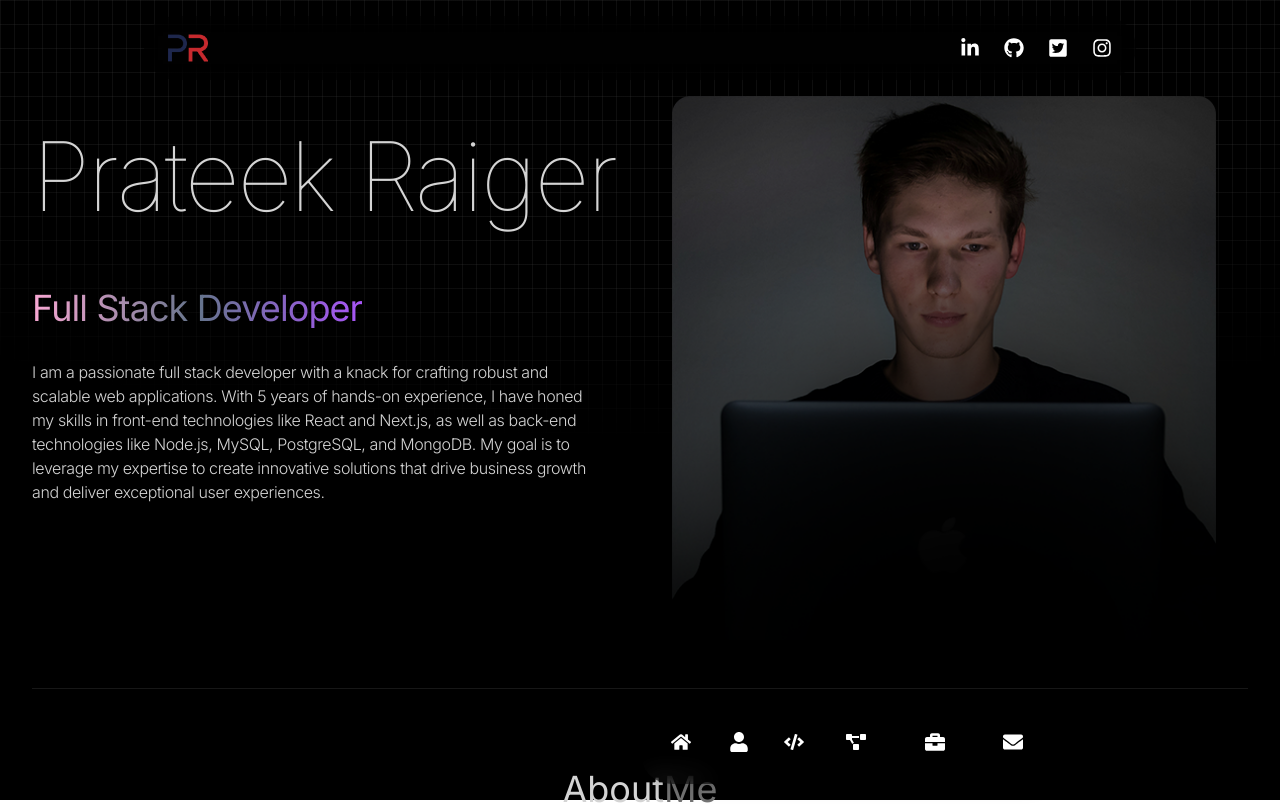
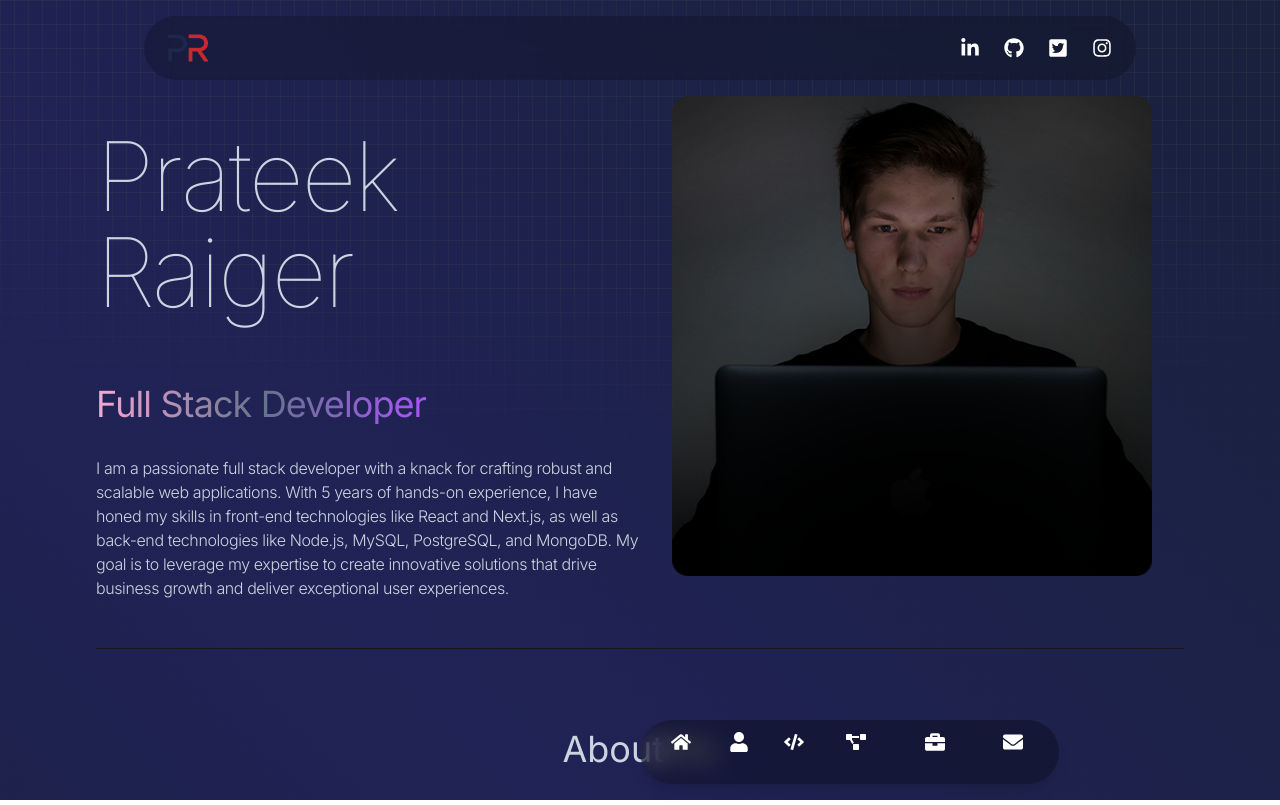
Before and after one commit to prateekraiger/React_Portfolio, a React (Vite) app: page / in a window 1280 px wide. Shown: the top 805 px of the page. Built offline with nearby package versions, Linux system fonts and the light colour scheme.

Commit message:
updated design

```diff
--- a/index.html
+++ b/index.html
@@ -3,8 +3,12 @@
 
 <head>
   <meta charset="UTF-8" />
-  <link rel="icon" type="image/svg+xml" href="/vite.svg" />
+  <link rel="icon" type="image/svg+xml" href="/logo.svg" />
   <meta name="viewport" content="width=device-width, initial-scale=1.0" />
+  <meta name="author" content="Pratik" />
+  <meta name="keywords" content="Pratik, portfolio, web development, design, projects, skills" />
+  <meta name="description"
+    content="Welcome to Pratik's portfolio. Explore my projects, skills, and experiences in web development and design." />
   <title>Pratik PortFolio</title>
 </head>
 
--- a/src/App.jsx
+++ b/src/App.jsx
@@ -1,6 +1,7 @@
-import React, { Suspense, lazy } from "react";
+import React, { Suspense, lazy, useState } from "react";
 import { ErrorBoundary } from "react-error-boundary";
 import AnimatedCursor from "react-animated-cursor";
+import { motion, AnimatePresence } from "framer-motion";
 
 // Lazy load components for better performance
 const Navbar = lazy(() => import("./components/Navbar"));
@@ -11,91 +12,174 @@ const Experience = lazy(() => import("./components/Experience"));
 const Projects = lazy(() => import("./components/Projects"));
 const Contact = lazy(() => import("./components/Contact"));
 
-// Error Fallback Component
+// Enhanced Error Fallback Component
 const ErrorFallback = ({ error, resetErrorBoundary }) => {
   return (
-    <div role="alert" className="text-center p-8 text-red-500">
-      <pre>{error.message}</pre>
-      <button
-        onClick={resetErrorBoundary}
-        className="mt-4 px-4 py-2 bg-cyan-500 text-white rounded"
+    <motion.div
+      initial={{ opacity: 0 }}
+      animate={{ opacity: 1 }}
+      exit={{ opacity: 0 }}
+      className="fixed inset-0 z-50 flex items-center justify-center bg-slate-900/90 p-4"
+    >
+      <motion.div
+        initial={{ scale: 0.8 }}
+        animate={{ scale: 1 }}
+        className="bg-slate-800 border border-slate-700 rounded-xl p-8 max-w-md w-full text-center shadow-2xl"
       >
-        Try again
-      </button>
-    </div>
+        <div className="mb-6">
+          <svg
+            xmlns="http://www.w3.org/2000/svg"
+            className="h-16 w-16 mx-auto text-indigo-500 mb-4"
+            fill="none"
+            viewBox="0 0 24 24"
+            stroke="currentColor"
+          >
+            <path
+              strokeLinecap="round"
+              strokeLinejoin="round"
+              strokeWidth={2}
+              d="M12 9v2m0 4h.01m-6.938 4h13.856c1.54 0 2.502-1.667 1.732-3L13.732 4c-.77-1.333-2.694-1.333-3.464 0L3.34 16c-.77 1.333.192 3 1.732 3z"
+            />
+          </svg>
+          <h2 className="text-2xl font-bold text-indigo-400 mb-2">
+            Unexpected Error
+          </h2>
+        </div>
+        <pre className="text-sm text-slate-300 bg-slate-900 p-4 rounded-lg mb-6 max-h-40 overflow-auto">
+          {error.message}
+        </pre>
+        <motion.button
+          whileHover={{ scale: 1.05 }}
+          whileTap={{ scale: 0.95 }}
+          onClick={resetErrorBoundary}
+          className="w-full py-3 bg-indigo-600 text-white font-bold rounded-lg hover:bg-indigo-500 transition-all duration-300"
+        >
+          Reload Application
+        </motion.button>
+      </motion.div>
+    </motion.div>
   );
 };
 
-// Loading Component
-const LoadingSpinner = () => (
-  <div className="fixed inset-0 flex items-center justify-center bg-black">
-    <div className="animate-spin rounded-full h-16 w-16 border-t-4 border-cyan-500"></div>
-  </div>
-);
+// Enhanced Loading Component
+const LoadingSpinner = () => {
+  const [dots, setDots] = useState("");
+
+  React.useEffect(() => {
+    const interval = setInterval(() => {
+      setDots((prev) => (prev.length >= 3 ? "" : prev + "."));
+    }, 500);
+    return () => clearInterval(interval);
+  }, []);
+
+  return (
+    <motion.div
+      initial={{ opacity: 0 }}
+      animate={{ opacity: 1 }}
+      transition={{ duration: 0.5 }}
+      className="fixed inset-0 flex flex-col items-center justify-center bg-slate-900"
+    >
+      <div className="relative">
+        <motion.div
+          animate={{
+            rotate: 360,
+            scale: [1, 1.2, 1],
+          }}
+          transition={{
+            duration: 2,
+            repeat: Infinity,
+            ease: "easeInOut",
+          }}
+          className="w-24 h-24 border-4 border-transparent border-t-indigo-600 rounded-full"
+        />
+        <div className="absolute inset-0 flex items-center justify-center text-indigo-400 font-bold text-xl">
+          Loading{dots}
+        </div>
+      </div>
+    </motion.div>
+  );
+};
 
 const App = () => {
   return (
     <ErrorBoundary
       FallbackComponent={ErrorFallback}
-      onReset={() => {
-        // Reset the state of your app here
-        window.location.reload();
-      }}
+      onReset={() => window.location.reload()}
     >
       <Suspense fallback={<LoadingSpinner />}>
-        <div className="relative overflow-x-hidden text-neutral-300 antialiased selection:bg-cyan-300 selection:text-cyan-900">
-          {/* Animated Background */}
+        <motion.div
+          initial={{ opacity: 0 }}
+          animate={{ opacity: 1 }}
+          transition={{ duration: 0.5 }}
+          className="relative overflow-x-hidden text-slate-300 antialiased
+          selection:bg-indigo-500/50 selection:text-white"
+        >
+          {/* Enhanced Animated Background */}
           <div className="fixed inset-0 -z-10">
-            <div className="absolute inset-0 bg-black">
+            <div className="absolute inset-0 bg-slate-900">
+              <motion.div
+                animate={{
+                  backgroundPosition: ["0% 0%", "100% 100%"],
+                }}
+                transition={{
+                  duration: 10,
+                  repeat: Infinity,
+                  repeatType: "reverse",
+                }}
+                className="absolute inset-0 bg-[linear-gradient(45deg,#1e293b_25%,#312e81_50%,#1e293b_75%)] bg-[size:400%_400%] opacity-50"
+              />
+              <div className="absolute inset-0 bg-[linear-gradient(to_right,rgba(71,85,105,0.1)_1px,transparent_1px),linear-gradient(to_bottom,rgba(71,85,105,0.1)_1px,transparent_1px)] bg-[size:24px_24px] opacity-30"></div>
+              {/* Add vertical and horizontal lines of color */}
               <div className="absolute inset-0 bg-[linear-gradient(to_right,#4f4f4f2e_1px,transparent_1px),linear-gradient(to_bottom,#4f4f4f2e_1px,transparent_1px)] bg-[size:14px_24px] [mask-image:radial-gradient(ellipse_80%_50%_at_50%_0%,#000_70%,transparent_110%)]"></div>
             </div>
           </div>
 
-          {/* Main Content */}
-          <div className="container mx-auto px-4 md:px-8 space-y-16">
+          {/* Main Content with Enhanced Layout */}
+          <div className="container mx-auto px-4 md:px-8 space-y-16 max-w-6xl">
             <Navbar />
 
-            <section id="hero">
-              <Hero />
-            </section>
-
-            <section id="about">
-              <About />
-            </section>
-
-            <section id="skills">
-              <Skills />
-            </section>
-
-            <section id="projects">
-              <Projects />
-            </section>
-
-            <section id="experience">
-              <Experience />
-            </section>
-
-            <section id="contact">
-              <Contact />
-            </section>
+            {/* Sections with Animated Transitions */}
+            {[
+              { id: "hero", component: Hero },
+              { id: "about", component: About },
+              { id: "skills", component: Skills },
+              { id: "projects", component: Projects },
+              { id: "experience", component: Experience },
+              { id: "contact", component: Contact },
+            ].map(({ id, component: Component }) => (
+              <motion.section
+                key={id}
+                id={id}
+                initial={{ opacity: 0, y: 50 }}
+                whileInView={{ opacity: 1, y: 0 }}
+                transition={{ duration: 0.6 }}
+                viewport={{ once: true }}
+                className="relative group"
+              >
+                <Component />
+                <div className="absolute -inset-2 bg-indigo-900/10 rounded-xl opacity-0 group-hover:opacity-100 transition-all duration-300 blur-md -z-10"></div>
+              </motion.section>
+            ))}
           </div>
 
-          {/* Animated Cursor */}
+          {/* Enhanced Animated Cursor */}
           <AnimatedCursor
-            innerSize={10}
-            outerSize={14}
-            color="245, 245, 245"
-            outerAlpha={0.3}
-            innerScale={1.1}
-            outerScale={4}
+            innerSize={12}
+            outerSize={20}
+            color="99, 102, 241" // Indigo color
+            outerAlpha={0.4}
+            innerScale={1.5}
+            outerScale={3}
             outerStyle={{
-              border: "2px solid #8c8c8c",
+              border: "2px solid rgba(99, 102, 241, 0.7)",
               backgroundColor: "transparent",
-              transition: "none",
+              mixBlendMode: "screen",
+              transition: "all 0.2s ease-out",
             }}
             innerStyle={{
-              backgroundColor: "#8c8c8c",
-              transition: "none",
+              backgroundColor: "rgba(99, 102, 241, 0.7)",
+              mixBlendMode: "screen",
+              transition: "all 0.2s ease-out",
             }}
             clickables={[
               "a",
@@ -111,7 +195,7 @@ const App = () => {
               ".link",
             ]}
           />
-        </div>
+        </motion.div>
       </Suspense>
     </ErrorBoundary>
   );
```
Also changed, not shown: src/components/Contact.jsx (+6 -6 lines), public/logo.svg (renamed from public/user.svg).
